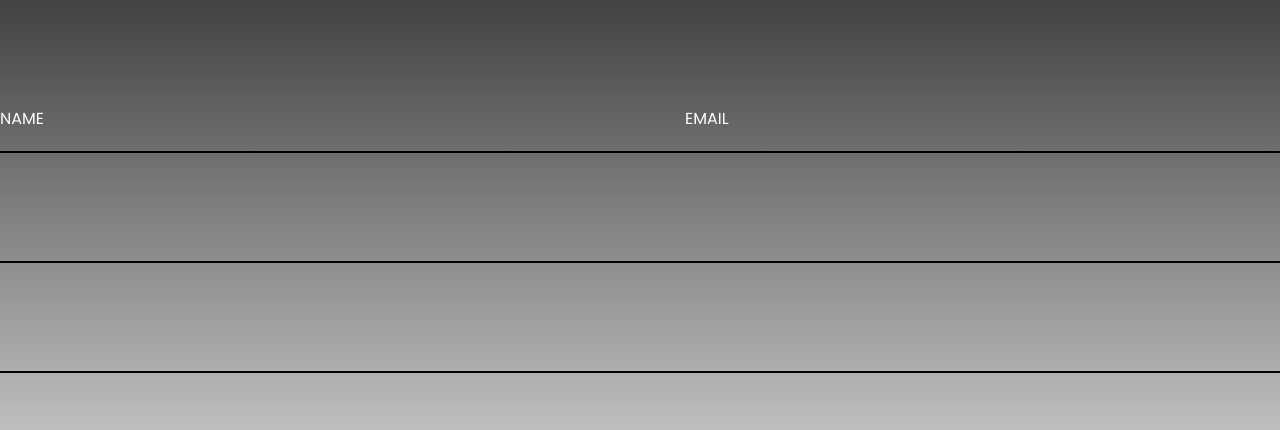
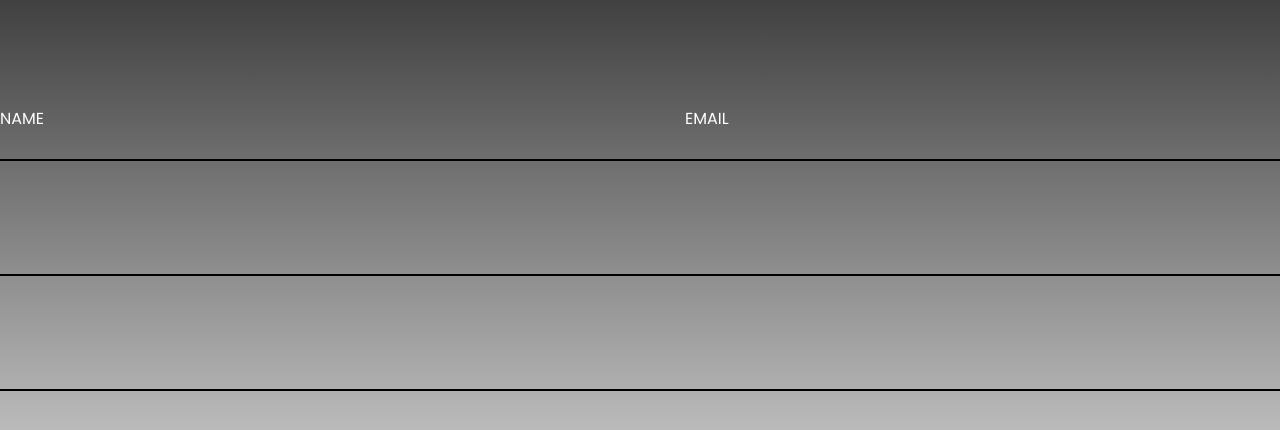
Before and after one commit to barbierijoao/website-creative, a plain HTML site: page index.html in a window 1280 px wide. Shown: the part 7980-8410 px from the top of the page. Drawn offline with Linux system fonts and the light colour scheme.

Commit message:
alterado a fonte dos input

```diff
--- a/style/style.scss
+++ b/style/style.scss
@@ -941,14 +941,16 @@ header {
                     input {
                         position: relative;
                         width: 685px;
+                        height: 30px;
 
                         background: none;
                         border: none;
                         border-bottom: 2px solid var(--dark);
                         outline: none;
 
-                        color: var(--white);
+                        color: var(--dark);
                         font-size: 17px;
+                        font-weight: 600;
                     }
                 }
             }
@@ -957,14 +959,16 @@ header {
                 padding: 0px 10px;
 
                 width: 1440px;
+                height: 30px;
 
                 background: none;
                 border: none;
                 border-bottom: 2px solid var(--dark);
                 outline: none;
 
-                color: #000000;
+                color: var(--dark);
                 font-size: 17px;
+                font-weight: 600;
 
             }
         }
```
Also changed, not shown: style/style.css, 1 other file.
